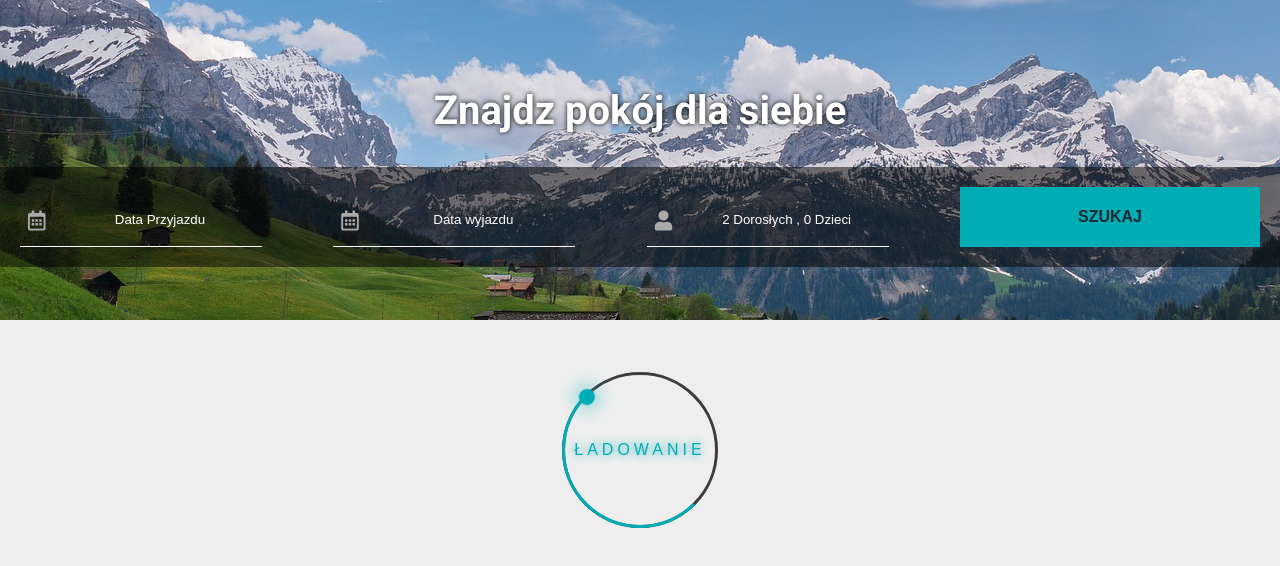
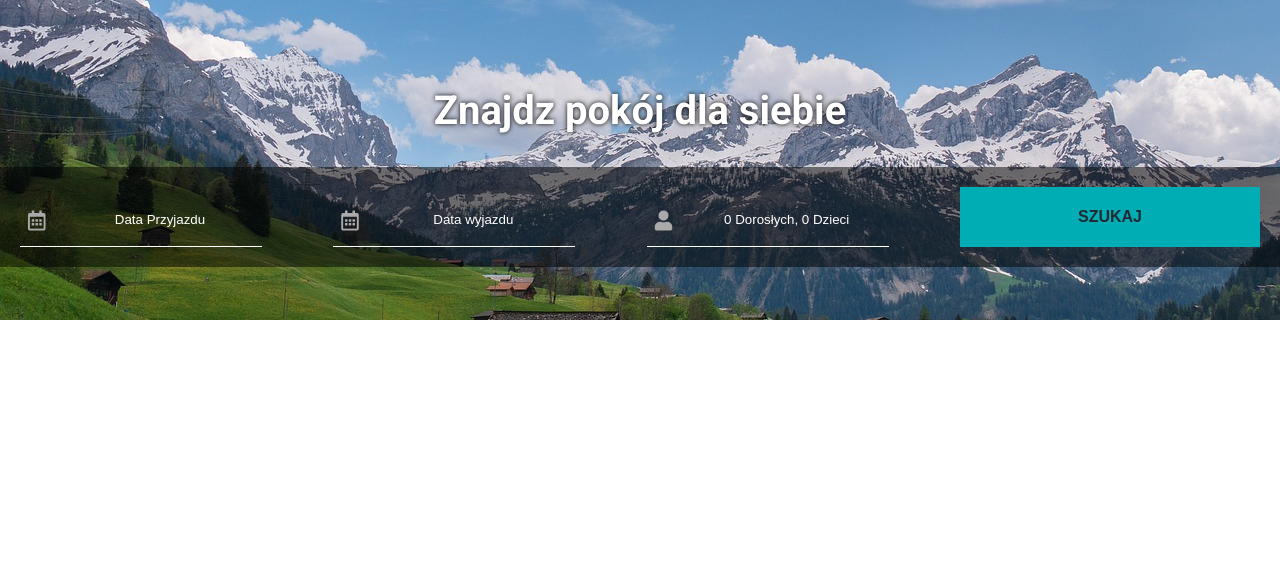
Before and after one commit to MateuszGajo/Booking-app, a React (Create React App) app: page / in a window 1280 px wide. Shown: the top 566 px of the page. Built offline with nearby package versions, Linux system fonts and the light colour scheme.

Commit message:
Added validation form, component cards, improved code

```diff
--- a/src/App.js
+++ b/src/App.js
@@ -3,11 +3,7 @@ import MainPage from "./features/MainPage/MainPage";
 import "./sass/style.scss";
 
 function App() {
-  return (
-    <>
-      <MainPage />
-    </>
-  );
+  return <MainPage />;
 }
 
 export default App;
--- a/src/features/MainPage/MainPage.js
+++ b/src/features/MainPage/MainPage.js
@@ -1,17 +1,16 @@
 import React from "react";
 import SearchRoomForm from "./components/SearchRoomForm/SearchRoomForm";
 import AvailableRoom from "./components/AvailableRoom/AvailableRoom";
-import GlobalState from "./context/GlobalState";
 const MainPage = () => {
   return (
-    <GlobalState>
+    <>
       <header>
         <SearchRoomForm />
       </header>
       <main>
         <AvailableRoom />
       </main>
-    </GlobalState>
+    </>
   );
 };
 
--- a/src/features/MainPage/components/AvailableRoom/AvailableRoom.js
+++ b/src/features/MainPage/components/AvailableRoom/AvailableRoom.js
@@ -1,74 +1,32 @@
-import React from "react";
+import React, { useContext } from "react";
 import roomContext from "../../context/roomContext";
+import Cards from "./components/Cards/Cards";
 
 const AvailableRoom = () => {
+  const context = useContext(roomContext);
   return (
-    <roomContext.Consumer>
-      {context => (
+    <>
+      {context.loading ? (
+        <div className="animation">
+          <div class="ring">
+            Ładowanie
+            <span />
+          </div>
+        </div>
+      ) : (
         <>
           {context.availableRoom ? (
             <>
-              {context.availableRoom.map((item, index) => {
-                console.log(item);
-                if (index % 2 == 0)
-                  return (
-                    <section className="container">
-                      <div className="photo">
-                        <img src={item.image} alt="name" />
-                      </div>
-                      <section className="card">
-                        <h2>{item.name}</h2>
-                        <p>Typ: {item.roomType}</p>
-                        <section className="information">
-                          <div className="rooms-info">
-                            <p>Sypialnie: {item.bedroomsCount}</p>
-                            <p>Pojedyncze łóżka: {item.singleBedsCount}</p>
-                            <p>Podwójne łóżka: {item.doubleBedsCount}</p>
-                          </div>
-                          <div className="highline" />
-                          <div className="prices">
-                            <p>Cena: {item.totalPrice}</p>
-                          </div>
-                        </section>
-                      </section>
-                    </section>
-                  );
-                else
-                  return (
-                    <section className="container second-card">
-                      <section className="card">
-                        <h2>{item.name}</h2>
-                        <p>Typ: {item.roomType}</p>
-                        <section className="information">
-                          <div className="prices">
-                            <p>Cena: {item.totalPrice}</p>
-                          </div>
-                          <div className="highline" />
-                          <div className="rooms-info">
-                            <p>Sypialnie: {item.bedroomsCount}</p>
-                            <p>Pojedyncze łóżka: {item.singleBedsCount}</p>
-                            <p>Podwójne łóżka: {item.doubleBedsCount}</p>
-                          </div>
-                        </section>
-                      </section>
-                      <div className="photo">
-                        <img src={item.image} alt="name" />
-                      </div>
-                    </section>
-                  );
-              })}
+              {context.availableRoom.map((item, index) => (
+                <Cards item={item} index={index} />
+              ))}
             </>
-          ) : (
-            <div className="animation">
-              <div class="ring">
-                Ładowanie
-                <span />
-              </div>
-            </div>
-          )}
+          ) : context.availableRoom !== undefined ? (
+            "Nie znaleziono pokoji"
+          ) : null}
         </>
       )}
-    </roomContext.Consumer>
+    </>
   );
 };
 
--- /dev/null
+++ b/src/features/MainPage/components/AvailableRoom/components/Cards/Cards.js
@@ -0,0 +1,49 @@
+import React from "react";
+
+const Cards = ({ item, index }) => {
+  return index % 2 == 0 ? (
+    <section className="container" key={item.id}>
+      <div className="photo">
+        <img src={item.image} alt="name" />
+      </div>
+      <div className="card">
+        <h2>{item.name}</h2>
+        <p>Typ: {item.roomType}</p>
+        <div className="information">
+          <div className="rooms-info">
+            <p>Sypialnie: {item.bedroomsCount}</p>
+            <p>Pojedyncze łóżka: {item.singleBedsCount}</p>
+            <p>Podwójne łóżka: {item.doubleBedsCount}</p>
+          </div>
+          <div className="highline" />
+          <div className="prices">
+            <p>Cena: {item.totalPrice} zł</p>
+          </div>
+        </div>
+      </div>
+    </section>
+  ) : (
+    <section className="container second-card" key={item.id}>
+      <div className="card">
+        <h2>{item.name}</h2>
+        <p>Typ: {item.roomType}</p>
+        <div className="information">
+          <div className="prices">
+            <p>Cena: {item.totalPrice} zł</p>
+          </div>
+          <div className="highline" />
+          <div className="rooms-info">
+            <p>Sypialnie: {item.bedroomsCount}</p>
+            <p>Pojedyncze łóżka: {item.singleBedsCount}</p>
+            <p>Podwójne łóżka: {item.doubleBedsCount}</p>
+          </div>
+        </div>
+      </div>
+      <div className="photo">
+        <img src={item.image} alt="name" />
+      </div>
+    </section>
+  );
+};
+
+export default Cards;
--- a/src/features/MainPage/components/SearchRoomForm/components/Calendar/Calendar.js
+++ b/src/features/MainPage/components/SearchRoomForm/components/Calendar/Calendar.js
@@ -22,6 +22,7 @@ const Calendar = props => {
         parseDate={parseDate}
         onDayChange={handleChange}
         name={props.name}
+        inputProps={{ readOnly: true }}
         format="LL"
         placeholder={`${props.placeholder}`}
         dayPickerProps={{
--- a/src/features/MainPage/components/SearchRoomForm/components/NumberPeople/NumberPeople.js
+++ b/src/features/MainPage/components/SearchRoomForm/components/NumberOfPeople/NumberOfPeople.js
@@ -2,10 +2,11 @@ import React, { useState } from "react";
 
 const NumberPeople = props => {
   const [active, setactive] = useState(false);
-  const [count, setCount] = useState({ adult: 2, child: 0 });
+  const [adults, setAdults] = useState(0);
+  const [children, setChildren] = useState(0);
   const handleClickAmount = () => {
     setactive(false);
-    props.getRoomPersonAmount(count);
+    props.getRoomPersonAmount({ adults, children });
   };
   return (
     <>
@@ -14,14 +15,8 @@ const NumberPeople = props => {
           className="choose-field"
           type="text"
           placeholder={`${
-            count.adult === 1
-              ? count.adult + " Dorosły"
-              : count.adult + " Dorosłych"
-          } , ${
-            count.child === 1
-              ? count.child + " Dziecko"
-              : count.child + " Dzieci"
-          }`}
+            adults === 1 ? adults + " Dorosły" : adults + " Dorosłych"
+          }, ${children === 1 ? children + " Dziecko" : children + " Dzieci"}`}
           onClick={() => setactive(!active)}
         />
         <i className="fas fa-user" />
@@ -35,22 +30,19 @@ const NumberPeople = props => {
             <input
               type="button"
               value="-"
-              className={count.adult > 0 ? "amount" : "amount disable"}
+              className={adults > 0 ? "amount" : "amount disable"}
               onClick={() => {
-                if (count.adult > 0)
-                  setCount({ ...count, adult: count.adult - 1 });
+                if (adults > 0) setAdults(adults - 1);
               }}
             />
 
-            <span className={count.adult > 0 ? null : "disable"}>
-              {count.adult}
-            </span>
+            <span className={adults > 0 ? null : "disable"}>{adults}</span>
             <input
               type="button"
               className="amount"
               value="+"
               onClick={() => {
-                setCount({ ...count, adult: count.adult + 1 });
+                setAdults(adults + 1);
               }}
             />
           </div>
@@ -63,21 +55,18 @@ const NumberPeople = props => {
             <input
               type="button"
               value="-"
-              className={count.child > 0 ? "amount" : "amount disable"}
+              className={children > 0 ? "amount" : "amount disable"}
               onClick={() => {
-                if (count.child > 0)
-                  setCount({ ...count, child: count.child - 1 });
+                if (children > 0) setChildren(children - 1);
               }}
             />
-            <span className={count.child > 0 ? null : "disable"}>
-              {count.child}
-            </span>
+            <span className={children > 0 ? null : "disable"}>{children}</span>
             <input
               type="button"
               className="amount"
               value="+"
               onClick={() => {
-                setCount({ ...count, child: count.child + 1 });
+                setChildren(children + 1);
               }}
             />
           </div>
--- a/src/features/MainPage/context/GlobalState.js
+++ b/src/features/MainPage/context/RoomContextProvider.js
@@ -2,16 +2,19 @@ import React, { useState } from "react";
 import roomContext from "./roomContext";
 import jsonp from "jsonp";
 
-const GlobalState = props => {
+const RoomContextProvider = props => {
   const [availableRoom, setAvailableRoom] = useState();
+  const [loading, setLoading] = useState(false);
+  const loadingRoom = type => {
+    setLoading(type);
+  };
 
   const findAvailableRoom = valueRoom => {
-    const { arrivalDate, leaveDate, adult, child } = valueRoom;
-    console.log(arrivalDate, leaveDate, adult, child);
-    const url = `http://testapi.itur.pl/api.php?date_from=${arrivalDate}&date_to=${leaveDate}&nb_adults=${adult}&nb_children=${child}`;
-    console.log(url);
+    const { arrivalDate, leaveDate, adults, children } = valueRoom;
+    const url = `http://testapi.itur.pl/api.php?date_from=${arrivalDate}&date_to=${leaveDate}&nb_adults=${adults}&nb_children=${children}`;
     jsonp(url, {}, (err, data) => {
       if (err) throw new Error("błąd w pobieraniu danych");
+      loadingRoom(false);
       setAvailableRoom(data);
     });
   };
@@ -19,7 +22,9 @@ const GlobalState = props => {
     <roomContext.Provider
       value={{
         availableRoom,
-        findAvailableRoom
+        findAvailableRoom,
+        loadingRoom,
+        loading
       }}
     >
       {props.children}
@@ -27,4 +32,4 @@ const GlobalState = props => {
   );
 };
 
-export default GlobalState;
+export default RoomContextProvider;
--- a/src/sass/_header.scss
+++ b/src/sass/_header.scss
@@ -21,6 +21,7 @@ header {
       padding: 20px;
       background-color: rgba(0, 0, 0, 0.5);
       .input-field {
+        position: relative;
         display: flex;
         align-items: flex-end;
         input:not([type="button"]) {
@@ -36,16 +37,29 @@ header {
         ::placeholder {
           color: white;
         }
+        .error {
+          position: absolute;
+          width: 100%;
+          top: 103%;
+          color: red;
+          text-align: center;
+          font-weight: bold;
+          text-transform: uppercase;
+          span {
+            text-shadow: 0 0 7px #000;
+          }
+        }
         .persons {
           position: absolute;
           top: 60px;
           width: calc(100% - 10px);
           padding: 5px;
-          transform: translateY(-50%);
+          // transform: translateY(-100%);
           background-color: white;
           box-shadow: 0 0 1px 1px #e1e1e1;
-          transition: transform 0.3s;
-          z-index: -1;
+          opacity: 0;
+          transition: opacity 0.3s;
+          z-index: 1;
           .person-box {
             display: flex;
             justify-content: space-between;
@@ -61,7 +75,7 @@ header {
             .count {
               display: flex;
               align-items: center;
-              input.amount {
+              .amount {
                 display: flex;
                 align-self: center;
                 justify-content: center;
@@ -86,8 +100,7 @@ header {
             }
           }
           &.active {
-            z-index: 1;
-            transform: translateY(-1px);
+            opacity: 1;
           }
           .amount {
             .btn-amount {
--- a/src/sass/_main.scss
+++ b/src/sass/_main.scss
@@ -2,13 +2,12 @@ main {
   display: flex;
   flex-direction: column;
   background-color: #eeeeee;
-  height: 100vh;
   .container {
     display: flex;
     align-self: flex-start;
     box-shadow: 0 0 3px 2px #d1d1d1;
     background-color: white;
-    margin: 20px;
+    margin: 50px 20px 20px;
     min-width: 50vw;
     .photo {
       display: flex;
```
Also changed, not shown: src/features/MainPage/components/SearchRoomForm/SearchRoomForm.js (+37 -1 lines), src/index.js (+7 -1 lines), 1 other file (tests, documents, lock files or other folders).
